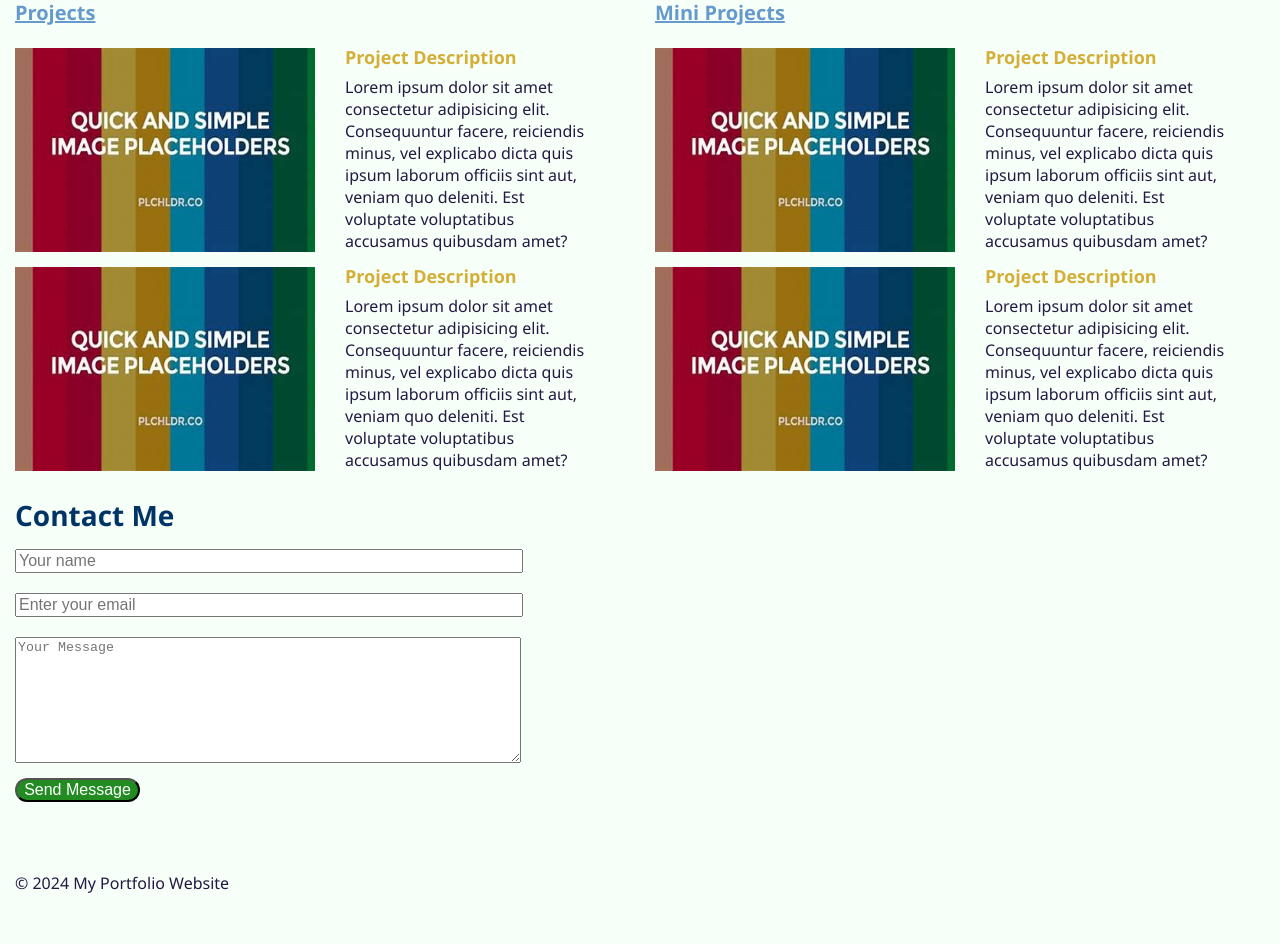
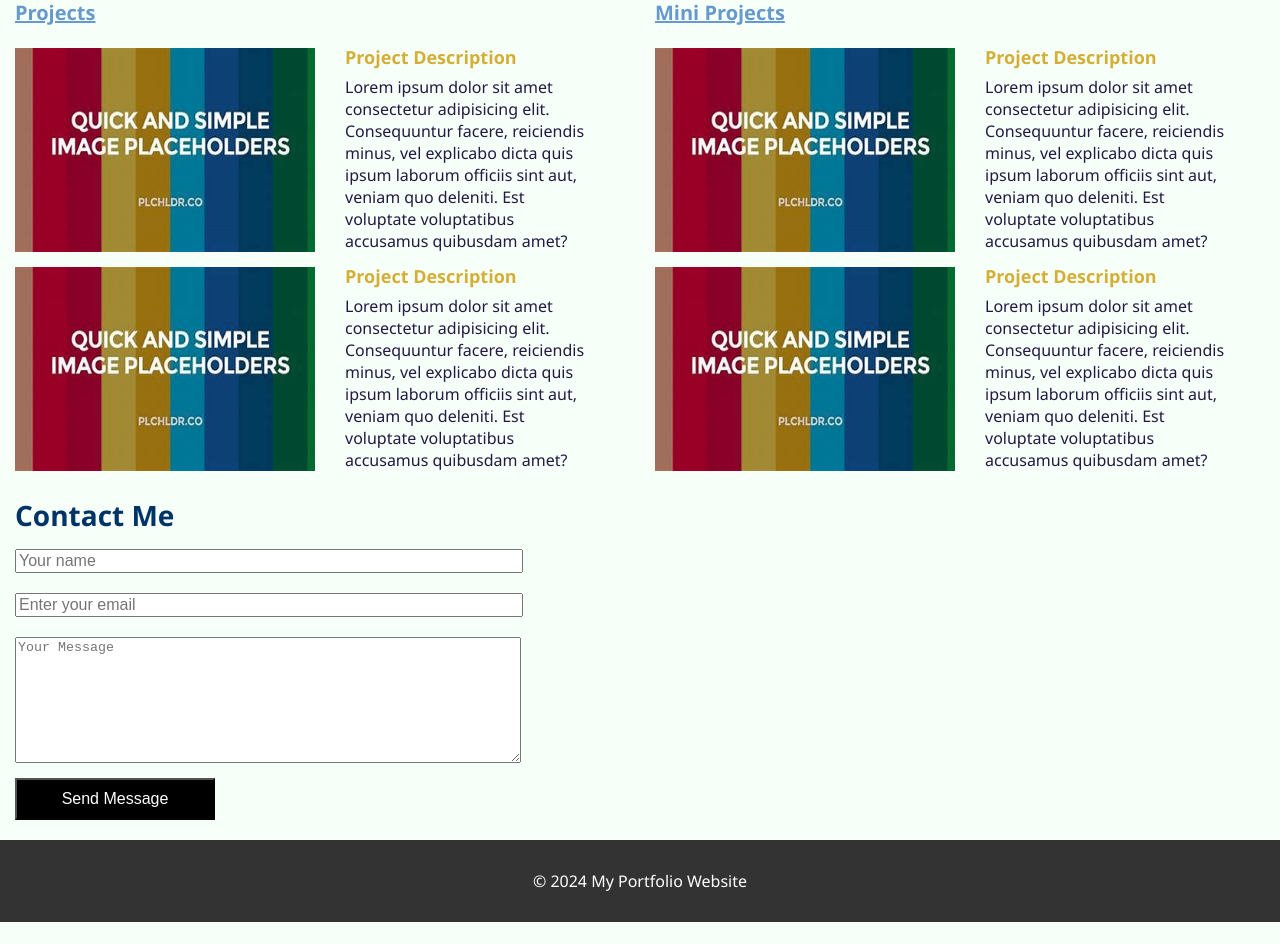
Before and after one commit to Kowshik2k1/Web-Development, a plain HTML site: page index.html in a window 1280 px wide. Shown: the part 290-1234 px from the top of the page. After the commit the page ends 1212 px from the top, so only its background shows below. Drawn offline with Linux system fonts and the light colour scheme.

Commit message:
Update portfolio.css
UI update for portfolio page

```diff
--- a/portfolio.css
+++ b/portfolio.css
@@ -9,6 +9,11 @@ body {
 p {
     margin: 0;
     font-size: 16px;
+}
+
+main {
+    max-width: 1440px;
+    margin: 0 auto;
 }
 
 h1,
@@ -45,6 +50,8 @@ header {
 
 nav {
     padding: 30px 0;
+    max-width: 1440px;
+    margin: 0 auto;
 }
 
 nav ul {
@@ -137,14 +144,23 @@ textarea {
 
 #contact-me .submit {
     margin: 0;
-    max-width: 125px;
-    background-color: #228B22;
+    max-width: 200px;
+    width: 100%;
+    background-color: #000;
     color: #fff;
-    border-radius: 20px;
+    padding: 10px;
 }
 
 footer {
-    padding: 50px 15px;
+    padding: 30px 15px;
+    background: #333;
+    text-align: center;
+}
+
+footer p {
+    color: #fff;
+    font-size: 16px;
+    font-weight: 500;
 }
 
 #about {
```
